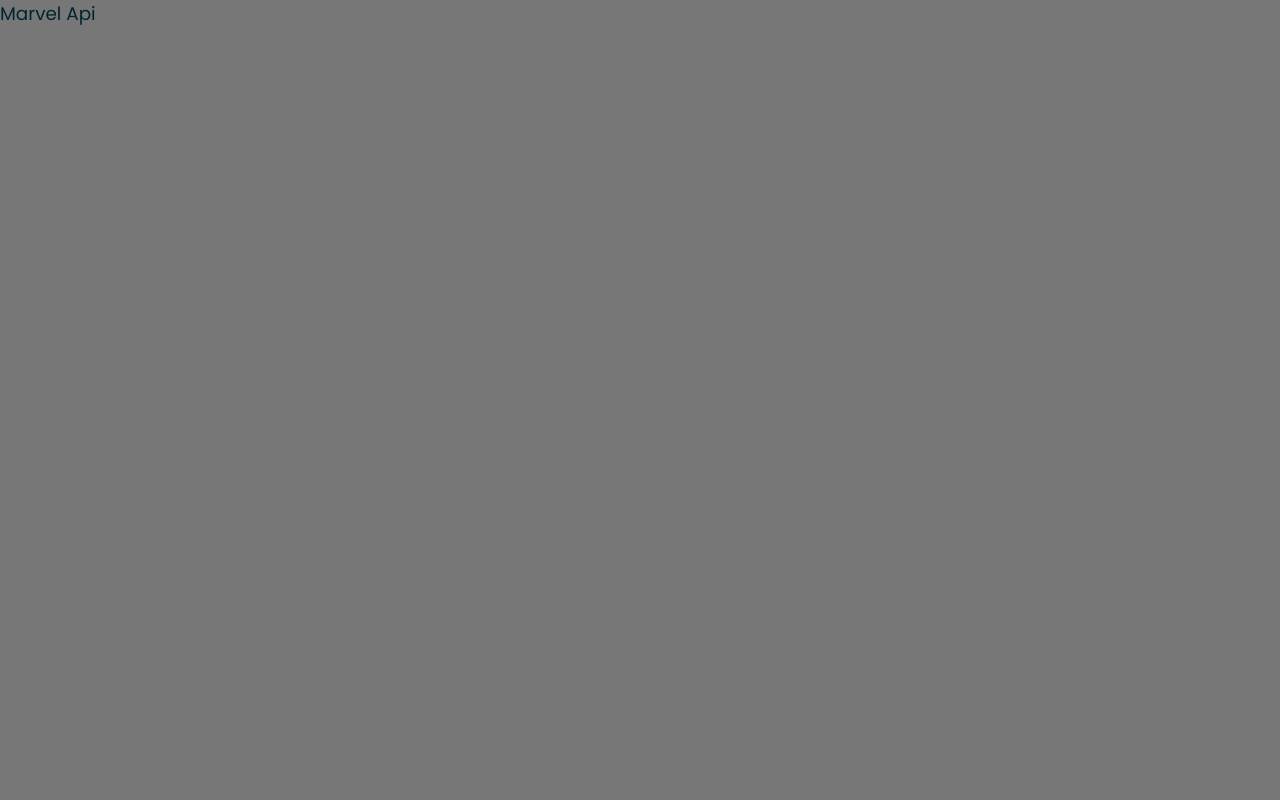
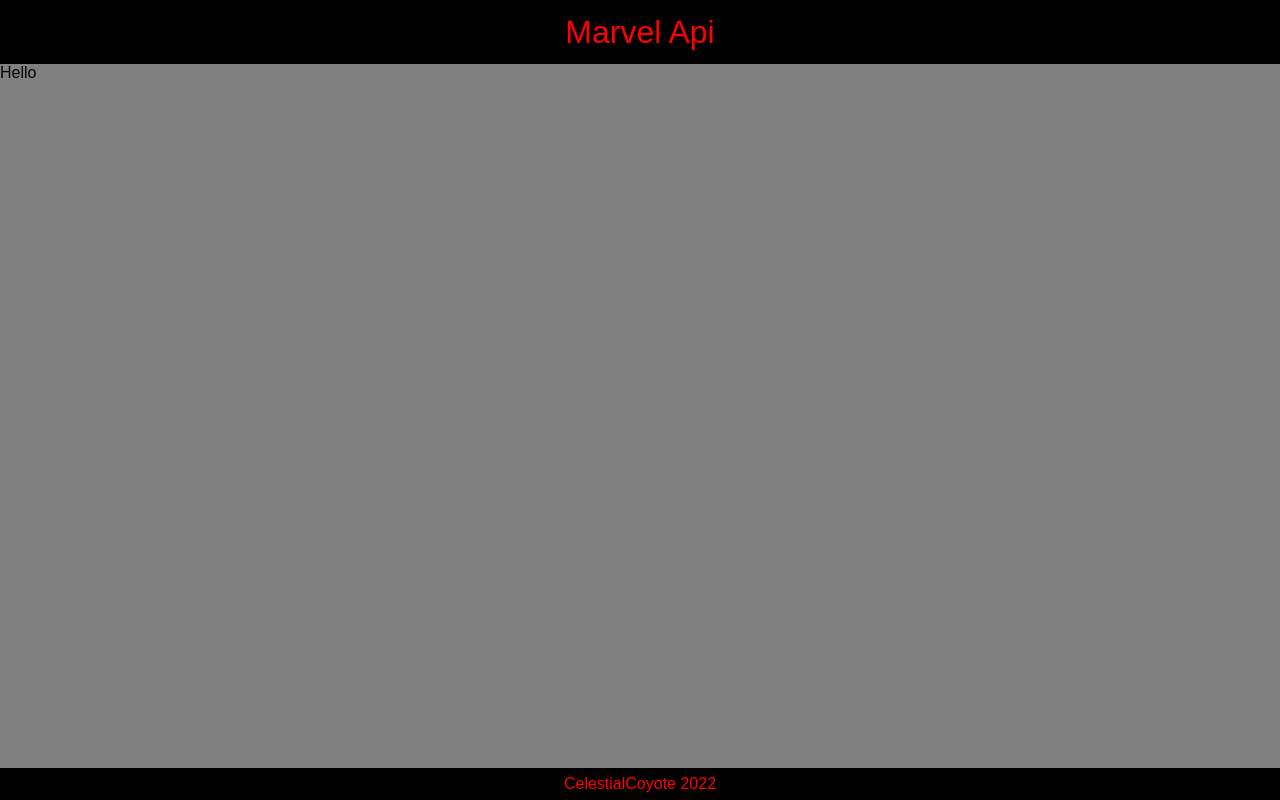
Before and after one commit to CelestialCoyote/marvel-api, a React (Create React App) app: page / in a window 1280 px wide. Built offline with nearby package versions, Linux system fonts and the light colour scheme.

Commit message:
Setting up global styles with styled-components.

```diff
--- a/src/App.css
+++ /dev/null
@@ -1,38 +0,0 @@
-.App {
-  text-align: center;
-}
-
-.App-logo {
-  height: 40vmin;
-  pointer-events: none;
-}
-
-@media (prefers-reduced-motion: no-preference) {
-  .App-logo {
-    animation: App-logo-spin infinite 20s linear;
-  }
-}
-
-.App-header {
-  background-color: #282c34;
-  min-height: 100vh;
-  display: flex;
-  flex-direction: column;
-  align-items: center;
-  justify-content: center;
-  font-size: calc(10px + 2vmin);
-  color: white;
-}
-
-.App-link {
-  color: #61dafb;
-}
-
-@keyframes App-logo-spin {
-  from {
-    transform: rotate(0deg);
-  }
-  to {
-    transform: rotate(360deg);
-  }
-}
--- a/src/App.js
+++ b/src/App.js
@@ -1,25 +1,19 @@
-import { ThemeProvider } from 'styled-components'
-import GlobalStyles from './components/styles/Global'
-
-
-const theme = {
-    colors: {
-        header: '#ebfbff',
-        body: '#777',
-        footer: '#003333',
-    },
-    mobile: '768px',
-};
+import GlobalStyles from './components/styles/Global';
+import Header from './components/Header/Header';
+import Footer from './components/Footer/Footer';
 
 
 const App = () => {
+
     return (
-        <ThemeProvider theme={theme}>
-            <>
-                <GlobalStyles />
-                Marvel Api
-            </>
-        </ThemeProvider>
+        <div className="App">
+            <GlobalStyles />
+            <Header title={"Marvel Api"} />
+            <div className="page">
+                Hello
+            </div>
+            <Footer copyright={"CelestialCoyote 2022"} />
+        </div>
     );
 }
 
--- /dev/null
+++ b/src/components/Footer/Footer.js
@@ -0,0 +1,14 @@
+import { StyledFooter } from './Footer.styled'
+
+
+const Footer = ({ copyright }) => {
+
+    return (
+        <StyledFooter>
+            {copyright}
+        </StyledFooter>
+    );
+};
+
+
+export default Footer;
--- /dev/null
+++ b/src/components/Footer/Footer.styled.js
@@ -0,0 +1,12 @@
+import styled from 'styled-components'
+
+
+export const StyledFooter = styled.footer`
+    align-items: center;
+    background-color: black;
+    color: red;
+    display: flex;
+    font-size: 1.0rem;
+    height: 2.0rem;
+    justify-content: center;
+`
--- /dev/null
+++ b/src/components/Header/Header.js
@@ -0,0 +1,14 @@
+import { StyledHeader } from './Header.styled'
+
+
+const Header = ({ title }) => {
+
+    return (
+        <StyledHeader>
+            {title}
+        </StyledHeader>
+    );
+};
+
+
+export default Header;
--- /dev/null
+++ b/src/components/Header/Header.styled.js
@@ -0,0 +1,12 @@
+import styled from 'styled-components'
+
+
+export const StyledHeader = styled.header`
+    align-items: center;
+    background-color: black;
+    color: red;
+    display: flex;
+    font-size: 2.0rem;
+    height: 4.0rem;
+    justify-content: center;
+`
--- a/src/components/styles/Global.js
+++ b/src/components/styles/Global.js
@@ -2,27 +2,35 @@
 
 
 const GlobalStyles = createGlobalStyle`
-  @import url('https://fonts.googleapis.com/css2?family=Poppins:wght@300;400;600;700&display=swap');
+    @import url("https://fonts.googleapis.com/css2?family=Comic+Neue:ital,wght@0,300;0,400;0,700;1,300;1,400;1,700&display=swap");
 
     * {
         box-sizing: border-box;
+        font-family: 'Comic Neue', sans-serif;
+        margin: 0;
+        padding: 0;
     }
 
     body {
-    background: ${({ theme }) => theme.colors.body};
-    color: hsl(192, 100%, 9%);
-    font-family: 'Poppins', sans-serif;
-    font-size: 1.15em;
-    margin: 0;
+        background-color: black;
+        display: flex;
+        height: 100vh;
     }
 
-  p {
-    opacity: 0.6;
-    line-height: 1.5;
+    #root {
+        display: flex;
+        flex-grow: 1;
     }
 
-  img {
-    max-width: 100%;
+    .App {
+        display: flex;
+        flex-direction: column;
+        flex: 1;
+    }
+
+    .page {
+        background-color: gray;
+        flex: 1;
     }
 `
 
--- a/src/index.css
+++ /dev/null
@@ -1,13 +0,0 @@
-body {
-  margin: 0;
-  font-family: -apple-system, BlinkMacSystemFont, 'Segoe UI', 'Roboto', 'Oxygen',
-    'Ubuntu', 'Cantarell', 'Fira Sans', 'Droid Sans', 'Helvetica Neue',
-    sans-serif;
-  -webkit-font-smoothing: antialiased;
-  -moz-osx-font-smoothing: grayscale;
-}
-
-code {
-  font-family: source-code-pro, Menlo, Monaco, Consolas, 'Courier New',
-    monospace;
-}
```
Lines whose indentation alone changed are shown as unchanged.
